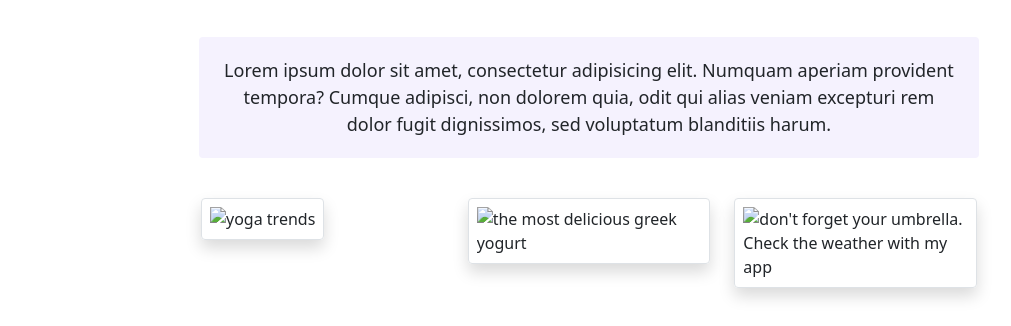
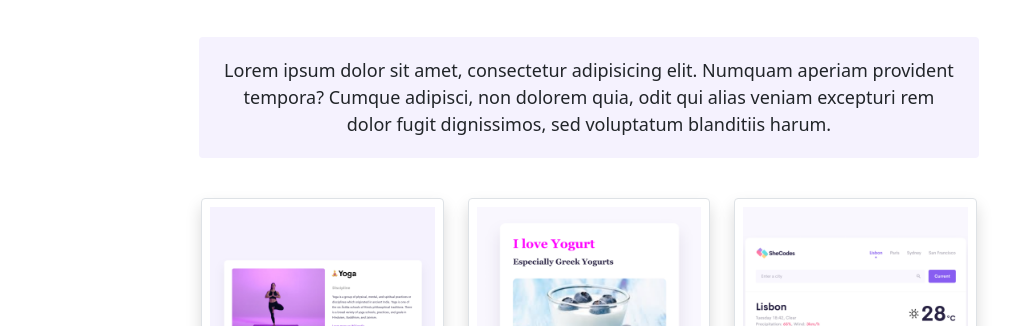
Before and after one commit to melinaeee/HomeworkW3, a plain HTML site: page about.html in a window 1280 px wide. Shown: the part 207-533 px from the top of the page, without its empty margins (51-1062 px from the left). Drawn offline with nearby package versions, Linux system fonts and the light colour scheme.

Commit message:
change images directory

```diff
--- a/about.html
+++ b/about.html
@@ -65,21 +65,21 @@
       <div class="row mb-40">
         <div class="col-sm-4">
           <img
-            src="images/yoga.png"
+            src="/images/yoga class.png"
             class="img-fluid border p-2 shadow rounded mw-100"
             alt="yoga trends"
           />
         </div>
         <div class="col-sm-4">
           <img
-            src="images/yogurt.png"
+            src="/images/greek yogurt.png"
             class="img-fluid border p-2 shadow rounded mw-100"
-            alt="the most delicious greek yogurt"
+            alt="The most delicious greek yogurt"
           />
         </div>
         <div class="col-sm-4">
           <img
-            src="images/weather.png"
+            src="/images/weather app.png"
             class="img-fluid border p-2 shadow rounded mw-100"
             alt="don't forget your umbrella. Check the weather with my app"
           />
```
Also changed, not shown: index.html (+3 -3 lines).
